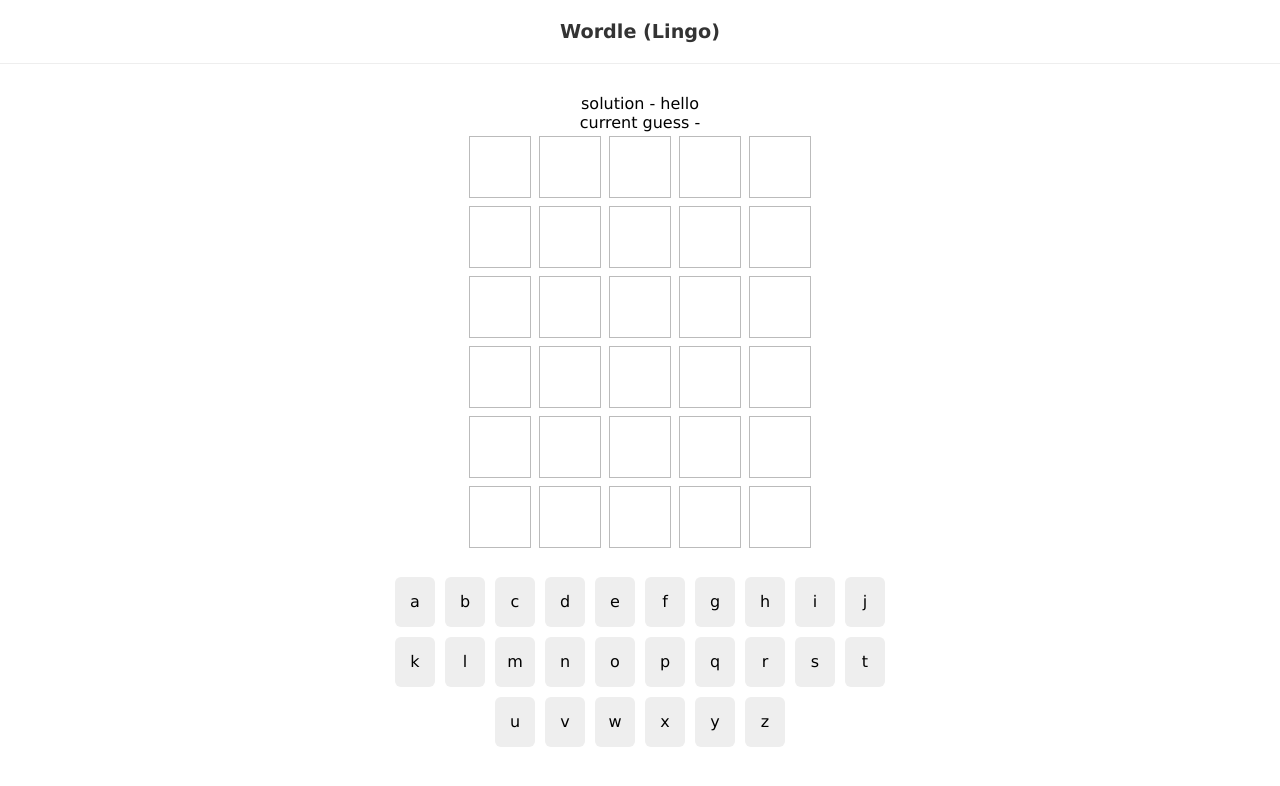
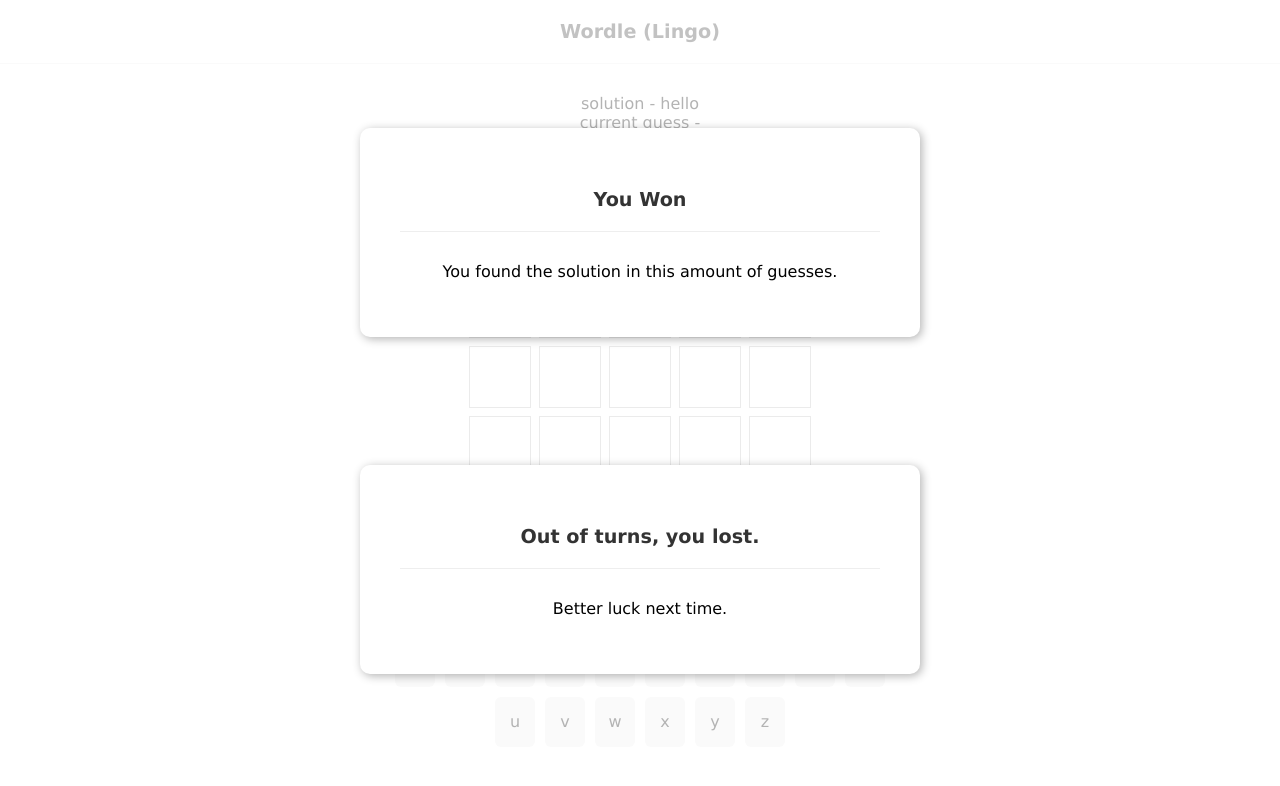
Before and after one commit to markpackham/react_wordle, a React (Create React App) app: page / in a window 1280 px wide. Shown: the top 786 px of the page. Built offline with nearby package versions, Linux system fonts and the light colour scheme; data requests are answered from the project's data file.

Commit message:
add Modal

```diff
--- /dev/null
+++ b/src/components/Modal.js
@@ -0,0 +1,18 @@
+import React from "react";
+
+export default function Modal() {
+  return (
+    <div className="modal">
+      <div>
+        <h1>You Won</h1>
+        <p className="solution"></p>
+        <p>You found the solution in this amount of guesses.</p>
+      </div>
+      <div>
+        <h1>Out of turns, you lost.</h1>
+        <p className="solution"></p>
+        <p>Better luck next time.</p>
+      </div>
+    </div>
+  );
+}
--- a/src/components/Wordle.js
+++ b/src/components/Wordle.js
@@ -2,6 +2,7 @@ import React, { useEffect } from "react";
 import useWordle from "../hooks/useWordle";
 import Grid from "./Grid";
 import Keypad from "./Keypad";
+import Modal from "./Modal";
 
 export default function Wordle({ solution }) {
   const { currentGuess, handleKeyup, turn, guesses, usedKeys, isCorrect } =
@@ -29,6 +30,7 @@ export default function Wordle({ solution }) {
       <div>current guess - {currentGuess}</div>
       <Grid currentGuess={currentGuess} guesses={guesses} turn={turn} />
       <Keypad usedKeys={usedKeys} />
+      <Modal />
     </>
   );
 }
```
